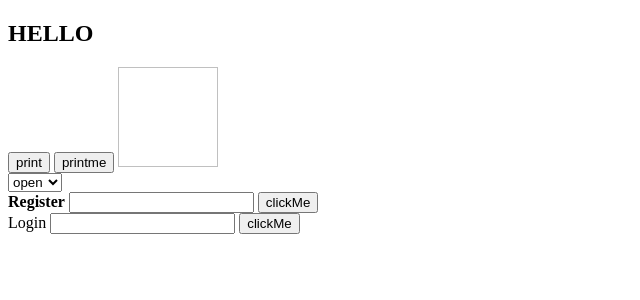
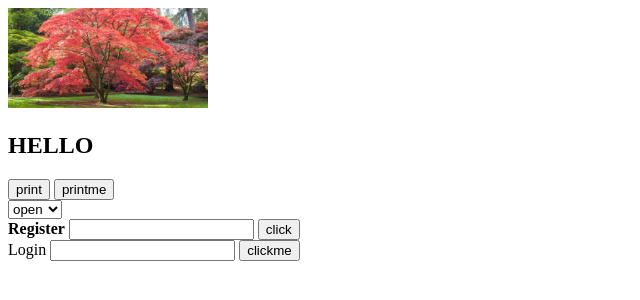
Before and after one commit to Newtamkashyap/JAVASCRIPT-PROJECTS, a website: page index.html in a window 1280 px wide. Shown: the whole page, without its empty margins (0-640 px from the left). Drawn offline with Linux system fonts and the light colour scheme.

Commit message:
adding image

```diff
--- a/index.html
+++ b/index.html
@@ -5,20 +5,18 @@
     <meta http-equiv="X-UA-Compatible" content="IE=edge">
     <meta name="viewport" content="width=device-width, initial-scale=1.0">
     <title>Document</title>
-    <script>
-        function printpage(){
-            window.print();
-        }
+    <script type="text/javascript" src="src/script/index.js">
+
     </script>
  </head>
  <body onload="bodyload()">
-    <script type="text/javascript" src="src/script/index.js">
-    </script>
+    <img width="100" height="100" boarder="1">
+
     <h2>HELLO</h2>
 
     <button onclick="window.print()">print</button>
     <button onclick="printpage()">printme</button>
-    <img width="100" height="100" boarder="1">
+
     <br>
     <select>
         <option>open</option>
@@ -29,9 +27,9 @@
 
     <br>
    <lable><strong>Register</strong></lable> <input type="">
-   <button onclick="window.print()">clickMe</button>
+   <button onclick="window.print()">click</button>
    <br>
    <lable>Login</lable> <input type="">
-   <button onclick="printpage()">clickMe</button>
+   <button onclick="printpage()">clickme</button>
  </body>
  </html>
--- a/src/script/index.js
+++ b/src/script/index.js
@@ -1,3 +1,5 @@
 function bodyload(){
-    window.document.image[0].src="public/images/tree1.jpg";
+    window.document.images[0].src="public/images/tree1.jpg";
+    window.document.images[0].width=200;
+
 }
```
